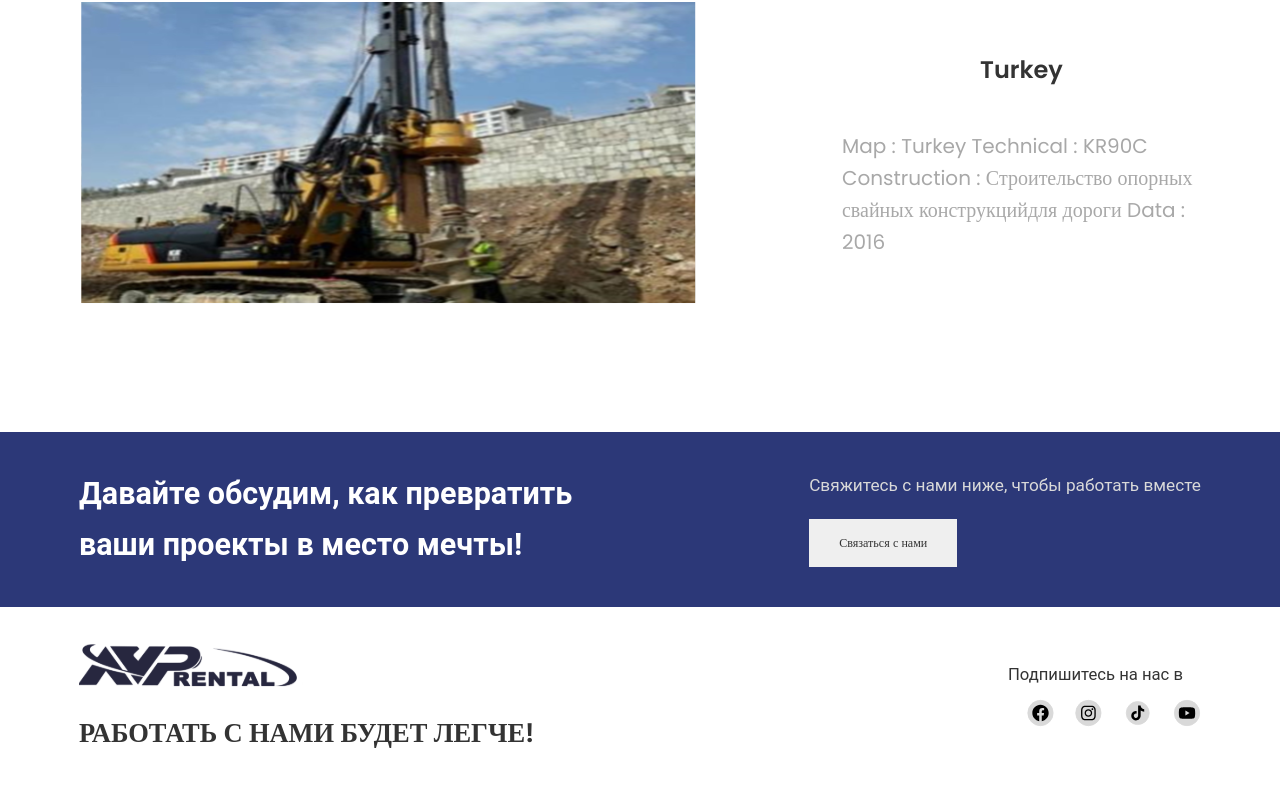
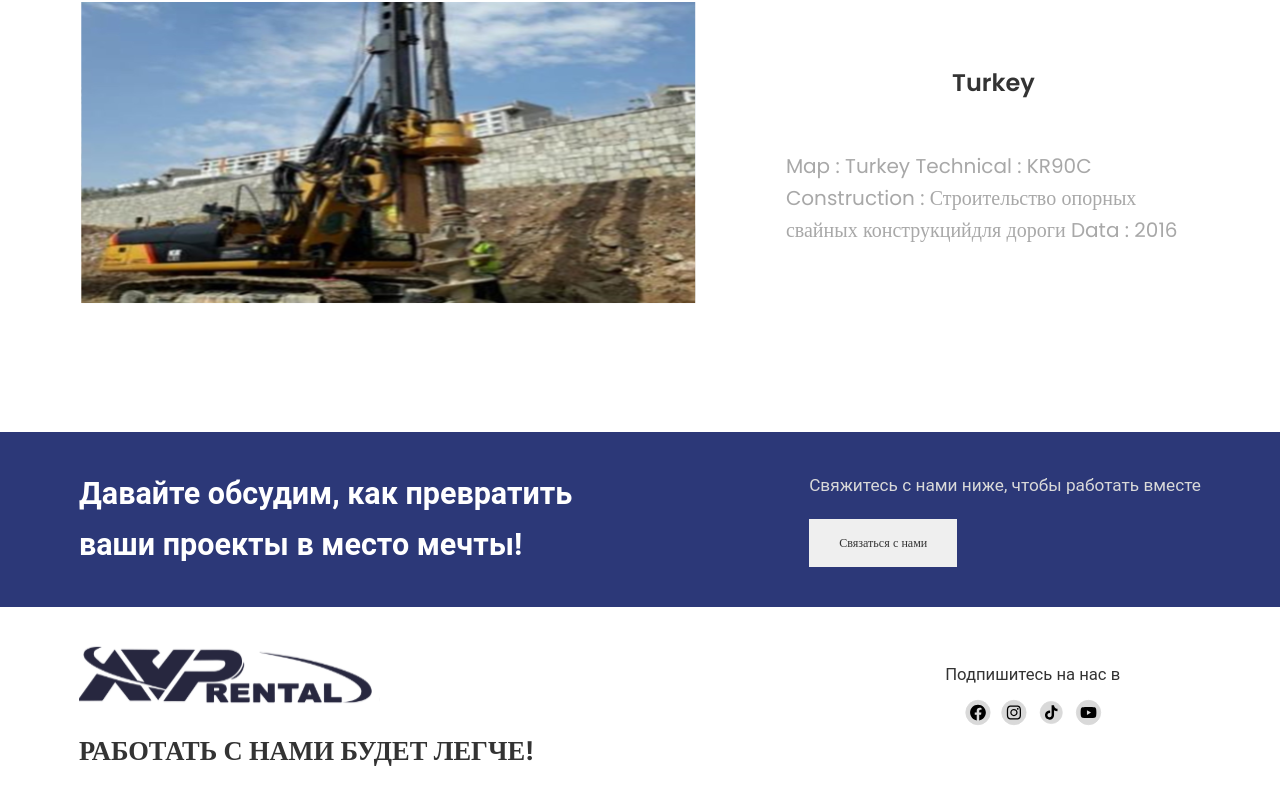
Before and after one commit to ilyosovbek/AVP, a Nuxt app: page /projects in a window 1280 px wide. Shown: the part 5384-6187 px from the top of the page. Built offline with nearby package versions, Linux system fonts and the light colour scheme.

Commit message:
1page full 1 page half-ready

```diff
--- a/assets/scss/engineer.scss
+++ b/assets/scss/engineer.scss
@@ -2,19 +2,38 @@
   width: 100%;
 
   .wrapper {
-    width: 100%;
+    display: block;
 
     .block {
       display: flex;
       justify-content: space-between;
       margin-bottom: 5%;
 
+      @media (max-width: 620px) {
+        display: block;
+        margin-bottom: 8%;
+      }
+
       .block-img {
         width: 60%;
+
+        @media (max-width: 620px) {
+          width: 100%;
+          padding: 0 15%;
+          margin-bottom: 3%;
+        }
       }
 
       .mini-block {
-        width: 32%;
+        width: 35%;
+
+        @media (max-width: 900px) {
+          width: 37%;
+        }
+
+        @media (max-width: 620px) {
+          width: 100%;
+        }
 
         .main-text {
           font-family: "Poppins";
@@ -24,6 +43,23 @@
           line-height: 140%;
           color: #333333;
           margin-bottom: 12%;
+          padding-left: 5px;
+
+          @media (max-width: 1050px) {
+            font-size: 28px;
+          }
+          @media (max-width: 900px) {
+            font-size: 24px;
+            margin-bottom: 8%;
+          }
+          @media (max-width: 740px) {
+            font-size: 20px;
+          }
+
+          @media (max-width: 620px) {
+            text-align: center;
+            margin-bottom: 3%;
+          }
         }
 
         .mini-text {
@@ -33,6 +69,20 @@
           font-size: 20px;
           line-height: 160%;
           color: #a8a8a8;
+
+          @media (max-width: 1050px) {
+            font-size: 18px;
+          }
+          @media (max-width: 900px) {
+            font-size: 15px;
+          }
+          @media (max-width: 740px) {
+            font-size: 14px;
+          }
+          @media (max-width: 620px) {
+            padding: 0 10%;
+            text-align: center;
+          }
         }
       }
     }
--- a/assets/scss/footer.scss
+++ b/assets/scss/footer.scss
@@ -85,14 +85,14 @@
           font-size: 11px;
           line-height: 100%;
           margin-top: 18px;
-          padding: 5px 12px
+          padding: 5px 12px;
         }
 
         @media (max-width: 500px) {
           font-size: 8px;
           line-height: 100%;
           margin-top: 10px;
-          padding: 3px 7px
+          padding: 3px 7px;
         }
 
         &:hover {
@@ -110,7 +110,12 @@
   padding: 30px 0;
 
   .ftb-left {
-    width: 50%;
+    width: 67%;
+
+    @media (max-width: 450px) {
+      width: 50%;
+    }
+
     .ftb-img {
       width: 40%;
       margin-bottom: 12px;
@@ -123,32 +128,58 @@
       font-size: 26.4909px;
       line-height: 170%;
       color: #333333;
+
+      @media (max-width: 850px) {
+        font-size: 22px;
+      }
+      @media (max-width: 620px) {
+        font-size: 18px;
+      }
+      @media (max-width: 500px) {
+        font-size: 16px;
+      }
     }
   }
 
   .ftb-right {
-    width: 50%;
+    width: 30%;
+
+    @media (max-width: 450px) {
+      width: 50%;
+      padding-left: 5%;
+    }
 
     .ftb-title {
-      text-align: right;
+      display: flex;
+      justify-content: center;
       font-family: "roboto";
       font-style: normal;
       font-weight: 400;
       font-size: 16.66263px;
       line-height: 160%;
       color: #333333;
-      margin-right: 18px;
       margin-top: 25px;
+
+      @media (max-width: 620px) {
+        margin-top: 10px;
+        font-size: 14px;
+      }
+      @media (max-width: 620px) {
+        font-size: 13px;
+      }
     }
     .icons {
-      text-align: right;
       display: flex;
-      justify-content: right;
-      gap: 21px;
+      justify-content: center;
       margin-top: 10px;
+      gap: 3%;
 
       .face {
-        width: 5%;
+        width: 8%;
+
+        @media (max-width: 850px) {
+         width: 12%;
+        }
       }
     }
   }
--- a/assets/scss/normalize.scss
+++ b/assets/scss/normalize.scss
@@ -189,6 +189,16 @@ p {
     line-height: 150%;
     color: #333333;
     padding-right: 18px;
+
+    @media (max-width: 950px) {
+   font-size: 16px;
+    }
+    @media (max-width: 700px) {
+   font-size: 14px;
+    }
+    @media (max-width: 500px) {
+   font-size: 12px;
+    }
   }
 
   .a-line {
--- a/assets/scss/page-project.scss
+++ b/assets/scss/page-project.scss
@@ -28,6 +28,21 @@
       font-size: 27px;
       line-height: 170%;
       color: #333333;
+
+      @media (max-width: 1105px) {
+        width: 50%;
+      }
+      @media (max-width: 680px) {
+        font-size: 22px;
+      }
+      @media (max-width: 520px) {
+        font-size: 18px;
+        line-height: 140%;
+      }
+      @media (max-width: 400px) {
+        font-size: 16px;
+        line-height: 160%;
+      }
     }
 
     .right {
@@ -38,6 +53,23 @@
       font-size: 15px;
       line-height: 160%;
       color: #9c9c9c;
+
+      @media (max-width: 1105px) {
+        width: 40%;
+      }
+      @media (max-width: 680px) {
+        font-size: 14px;
+        line-height: 130%;
+      }
+      @media (max-width: 520px) {
+        width: 45%;
+        font-size: 12px;
+        line-height: 110%;
+      }
+      @media (max-width: 400px) {
+        font-size: 10px;
+        line-height: 100%;
+      }
     }
   }
 
@@ -50,19 +82,51 @@
 
     .block-img {
       width: 55%;
+
+      @media (max-width: 950px) {
+        width: 58%;
+      }
+
+      @media (max-width: 485px) {
+        width: 50%;
+        height: 190%;
+      }
     }
 
     .mini-block {
-      width: 32%;
+      width: 37%;
+
+      @media (max-width: 485px) {
+        width: 45%;
+      }
 
       .main-text {
-        font-family: 'Poppins';
+        font-family: "Poppins";
         font-style: normal;
         font-weight: 600;
         font-size: 24px;
         line-height: 140%;
         color: #333333;
         margin-bottom: 12%;
+
+        @media (max-width: 820px) {
+          font-size: 20px;
+          line-height: 120%;
+          margin-bottom: 5%;
+        }
+
+        @media (max-width: 630px) {
+          font-size: 18px;
+          line-height: 110%;
+        }
+        @media (max-width: 485px) {
+          font-size: 16px;
+          margin-bottom: 2%;
+        }
+        @media (max-width: 420px) {
+          font-size: 13px;
+          line-height: 100%;
+        }
       }
 
       .mini-text {
@@ -72,6 +136,26 @@
         font-size: 20px;
         line-height: 160%;
         color: #a8a8a8;
+
+        @media (max-width: 960px) {
+          font-size: 16px;
+        }
+        @media (max-width: 820px) {
+          font-size: 16px;
+          line-height: 120%;
+        }
+        @media (max-width: 630px) {
+          font-size: 14px;
+          line-height: 110%;
+        }
+        @media (max-width: 485px) {
+          font-size: 11px;
+          line-height: 110%;
+        }
+        @media (max-width: 420px) {
+          font-size: 9px;
+          line-height: 100%;
+        }
       }
     }
   }
--- a/assets/scss/rental.scss
+++ b/assets/scss/rental.scss
@@ -11,6 +11,7 @@
       position: relative;
       margin-top: 45px;
       transition: 500ms;
+      align-items: center;
 
       &:hover {
         filter: drop-shadow(0px 12px 12px rgba(0, 0, 0, 0.35));
--- a/assets/scss/servicesrental.scss
+++ b/assets/scss/servicesrental.scss
@@ -20,6 +20,11 @@
       color: #000000;
       margin-top: 1.5%;
       margin-bottom: 4%;
+
+      @media (max-width: 720px) {
+        width: 30%;
+        font-size: 22px;
+      }
     }
 
     .little {
@@ -31,11 +36,14 @@
       color: #000000;
       background-color: #ffffff;
       margin-bottom: 2%;
+
+      @media (max-width: 720px) {
+        font-size: 14px;
+      }
     }
 
     .rental-img {
-      max-width: 300%;
-      width: 100%;
+      width: 300%;
       margin-bottom: 4%;
     }
   }
```
